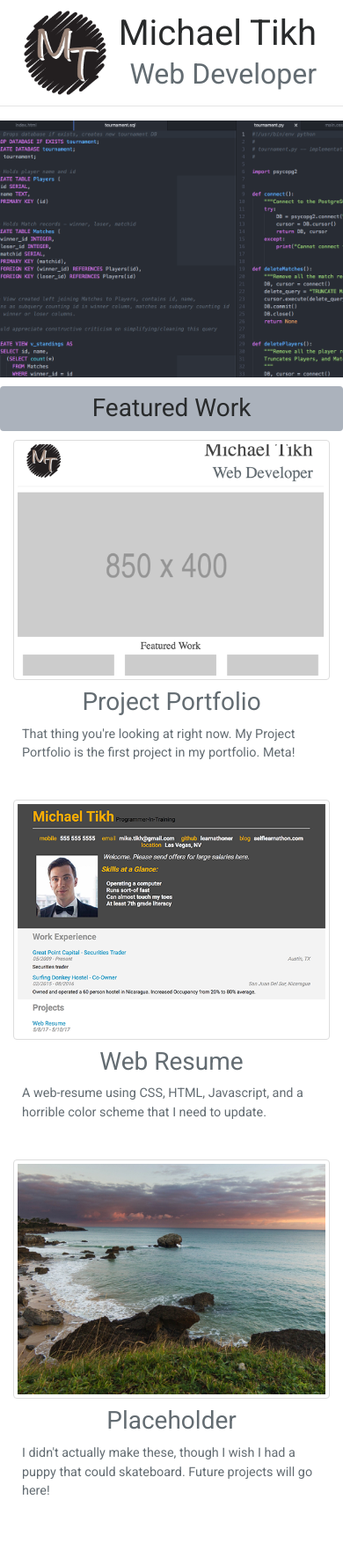
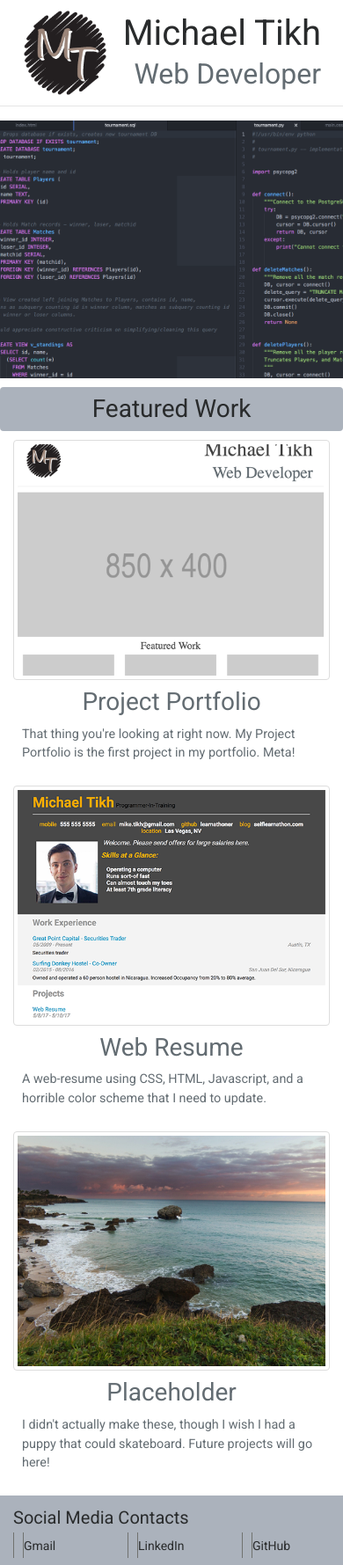
Before and after one commit to learnathoner/Portfolio, a website: page index.html in a window 390 px wide. Shown: the whole page at 88% size. Before the commit the page ends 1748 px from the top, so only its background shows below. Drawn offline with nearby package versions, Linux system fonts and the light colour scheme; a script that the page names is missing; a web font is replaced by a local one.

Commit message:
Revised for Bootstrap Container

```diff
--- a/css/main.css
+++ b/css/main.css
@@ -2,7 +2,16 @@
   border: 1px solid black;
 }*/
 
-body, html {
+@import url(http://weloveiconfonts.com/api/?family=zocial);
+
+/* zocial */
+[class*="zocial-"]:before {
+  font-family: "zocial", sans-serif;
+  font-size: 1.5rem;
+}
+
+body,
+html {
   margin: 0;
   padding: 0;
   width: 100%;
@@ -14,7 +23,7 @@ I decided to use 850px as my container width, so several media requests
 happen there - aligning header and featured-items with the container edge
 */
 body {
-  font-family: 'Roboto', sans-serif;
+  font-family: "Roboto", sans-serif;
   font-size: 16px;
   list-style: 1.2em;
   max-width: 850px;
@@ -28,6 +37,12 @@ h1, h2, h3, h4, h5 {
 
 p {
   padding: 10px;
+}
+
+ul {
+  list-style: none;
+  padding: 0;
+  margin: 0;
 }
 
 /* Remove container padding from HRs */
@@ -44,30 +59,23 @@ p {
 
 .header {
   padding: 10px;
-  display: -webkit-flex;
-  display: -ms-flex;
-  display: flex;
-  justify-content: space-between;
-  align-items: center;
-}
-
-.header-text {
-  margin-right: 5px;
-  text-align: right;
 }
 
 /* Extend header to edge of container once window > 850px */
 @media (min-width: 850px) {
   .header {
-    margin: 0 -15px 0 -15px;
-  }
-  .header-text {
-    margin-right: 0;
+    margin: 0 -30px 0 -30px;
   }
 }
 
-.header > .logo {
+.logo {
   max-height: 100px;
+}
+
+@media (min-width: 576px) {
+  .logo {
+    max-height: 115px;
+  }
 }
 
 #header-divider {
@@ -86,10 +94,14 @@ p {
 *
 */
 
+/* Compensate for the 15px padding on columns so main image extends to sides */
+#main-image-row {
+  margin: 0 -30px 0 -30px;
+}
+
 .main-image {
   max-height: 400px;
   width: 100%;
-
 }
 
 /*
@@ -98,7 +110,7 @@ p {
 *
 */
 
-.featured-header-container {
+#featured-header-row {
   margin: 10px -15px 10px -15px;
   padding-top: 10px;
   padding-bottom: 10px;
@@ -106,23 +118,72 @@ p {
 }
 
 @media (min-width: 576px) {
-  .featured-section-header {
+  .featured-header {
     font-size: 2.0rem;
   }
 }
 
 @media (min-width: 850px) {
-  .featured-items {
+  #featured-items-row {
     margin: 0 -30px 0 -30px;
   }
 }
 
+.featured-item {
+  margin-bottom: 0;
+}
+
 .featured-image {
-  max-width: 100%;
+  width: 100%;
 }
 
 .featured-item-heading {
   padding-top: 10px;
+}
+
+/*
+*
+* Footer
+*
+*/
+
+.footer {
+  background: #abb2bc;
+  padding: 10px 0;
+}
+
+#footer-heading-col {
+  padding-bottom: 5px;
+}
+
+#footer-heading {
+  font-size: 1.25rem;
+}
+
+.footer a {
+  color: #464eba;
+  font-size: 20px;
+  padding: 10px;
+  border-right: 1px solid #70726F;
+  transition: all .5s ease;
+}
+
+.footer a:first-child {
+  border-left: 1px solid #70726F;
+}
+
+.footer a:hover {
+  color: white;
+}
+
+@media(max-width: 575px) {
+  .footer a {
+    font-size: 16px;
+    padding: 5px;
+  }
+  .footer-icon-label {
+    font-size: 14px;
+  }
 }
 
 /*
--- a/index.html
+++ b/index.html
@@ -8,7 +8,7 @@
     <link rel="icon" href="images/logo.png">
     <!-- Bootstrap CSS -->
     <link rel="stylesheet" href="https://maxcdn.bootstrapcdn.com/bootstrap/4.0.0-alpha.6/css/bootstrap.min.css" integrity="sha384-rwoIResjU2yc3z8GV/NPeZWAv56rSmLldC3R/AZzGRnGxQQKnKkoFVhFQhNUwEyJ" crossorigin="anonymous">
-    <link rel="stylesheet" type="text/css" href="css/main.css">
+    <link rel="stylesheet" href="css/main.css">
     <link href="https://fonts.googleapis.com/css?family=Roboto" rel="stylesheet">
   </head>
   <body>
@@ -16,54 +16,57 @@
     <div class="container-fluid">
 
       <!-- Header -->
-      <header class="header">
+      <header class="header row d-flex justify-content-between align-items-center">
         <!-- Logo image -->
-          <img class="logo" src="images/logo.png" alt="portfolio logo">
+        <div id="logo-image-container" class="col-3">
+          <img class="logo" src="images/logo.png" alt="Mike's portfolio logo">
+        </div>
+        <div id="header-text-container" class="col-9 text-right">
           <!-- Large Name/Caption for < 576px -->
-        <div class="header-text-large hidden-xs-down header-text">
+          <div id="header-text-large" class="hidden-xs-down header-text">
             <h1 class="display-4">Michael Tikh<br>
             <small class="text-muted">Web Developer</small></h1>
           </div>
           <!-- Small Name/Caption for > 576px -->
-        <div class="header-text-small hidden-sm-up header-text">
+          <div id="header-text-small" class="hidden-sm-up header-text">
             <h1>Michael Tikh<br>
             <small class="text-muted">Web Developer</small></h1>
           </div>
+        </div>
       </header>
 
-      <hr class="line" id="header-divider">
+      <hr id="header-divider" class="line">
 
-      <!-- TODO: Ask when to use HTML5 tags and comments? -->
       <!-- Main section -->
       <main>
 
         <!-- Main Portfolio Image -->
-        <section class="main-image-container row">
-          <!-- TODO: Ask about imageMagick/grunt for multiple aspect ratios -->
-          <picture>
+        <section id="main-image-row" class="row">
+          <picture id="main-image-container" class="col">
             <source media="(min-width: 700px)" srcset="images/sql-project.png" />
-            <img class="main-image" src="images/sql-project-sm-med.png" alt="">
+            <img class="main-image" src="images/sql-project-sm-med.png" alt="Mike's SQL Tournament Database Project">
           </picture>
         </section>
 
         <!-- Featured Work -->
         <section class="featured">
           <!-- Featured Work Header -->
-          <section class="featured-header-container row rounded">
-            <div class="col-12 text-center">
-              <h3 class="featured-section-header">
+          <section id="featured-header-row" class="row rounded">
+            <div id="featured-header-col" class="col-12 text-center">
+              <h3 class="featured-header">
                 Featured Work
               </h3>
             </div>
           </section>
           <!-- Featured Work Items -->
-          <section class="featured-items row">
+          <!-- TODO: Ask about bootstrap CSS "justify-content" vs using in CSS -->
+          <section id="featured-items-row" class="row justify-content-center">
             <!-- Item 1 -->
-            <figure class="figure featured-item col-sm-12 col-md-6 col-lg-4">
+            <figure id="item-1" class="figure featured-item col-sm-12 col-md-6 col-lg-4">
               <picture>
                 <source media="(max-width: 767px)" srcset="images/website-project-sm.png" />
                 <source media="(min-width: 768px)" srcset="images/website-project-med-lg.png" />
-                <img class="featured-image img-thumbnail" src="images/website-project.png" alt="Portfolio Project">
+                <img class="featured-image img-thumbnail" src="images/website-project.png" alt="The current Portfolio Project">
               </picture>
               <figcaption class="figure-caption featured-caption">
                 <h3 class="featured-item-heading text-center">Project Portfolio</h3>
@@ -71,11 +74,11 @@
               </figcaption>
             </figure>
             <!-- Item 2 -->
-            <figure class="figure featured-item col-sm-12 col-md-6 col-lg-4">
+            <figure id="item-2" class="figure featured-item col-sm-12 col-md-6 col-lg-4">
               <picture>
                 <source media="(max-width: 767px)" srcset="images/resume-project-sm2x.png 2x, images/resume-project-sm.png" />
                 <source media="(min-width: 768px)" srcset="images/resume-project-med-lg.png" />
-                <img class="featured-img img-thumbnail" src="images/resume-project.png" alt="Resume Project">
+                <img class="featured-image img-thumbnail" src="images/resume-project.png" alt="A Web Resume Project">
               </picture>
               <figcaption class="figure-caption featured-caption">
                 <h3 class="featured-item-heading text-center">Web Resume</h3>
@@ -83,11 +86,11 @@
               </figcaption>
             </figure>
             <!-- Item 3 -->
-            <figure class="figure featured-item col-sm-12 col-md-6 col-lg-4">
+            <figure id="item-3" class="figure featured-item col-sm-12 col-md-6 col-lg-4">
               <picture>
                 <source media="(max-width: 767px)" srcset="images/placeholder-sm.jpeg" />
                 <source media="(min-width: 768px)" srcset="images/placeholder-med-lg.jpeg" />
-                <img class="featured-img img-thumbnail" src="http://placekitten.com/200/300" alt="Future Projects here">
+                <img class="featured-image img-thumbnail" src="http://placekitten.com/200/300" alt="Future Projects go here">
               </picture>
               <figcaption class="figure-caption featured-caption">
                 <h3 class="featured-item-heading text-center">Placeholder</h3>
@@ -95,10 +98,38 @@
               </figcaption>
             </figure>
           </section>
-        <!-- close sections Featured and Content -->
         </section>
       </main>
     </div>
+    <footer class="footer">
+      <div id="footer-container" class="container">
+        <div id="footer-row" class="row justify-content-center">
+          <div id="footer-heading-col" class="col-12 text-sm-center">
+            <span id="footer-heading">
+              Social Media Contacts
+            </span>
+          </div>
+          <div class="footer-social-icon col-4">
+            <a href="mailto:mike.tikh@gmail.com" class="zocial-gmail"></a>
+            <span class="footer-icon-label">
+              Gmail
+            </span>
+          </div>
+          <div class="footer-social-icon col-4">
+            <a href="https://www.linkedin.com/in/michael-tikh-9b53a08/" class="zocial-linkedin"></a>
+            <span class="footer-icon-label">
+              LinkedIn
+            </span>
+          </div>
+          <div class="footer-social-icon col-4">
+            <a href="https://github.com/learnathoner/" class="zocial-github"></a>
+            <span class="footer-icon-label">
+              GitHub
+            </span>
+          </div>
+        </div>
+      </div>
+    </footer>
     <!-- Grunt livereload -->
     <script src="http://localhost:35729/livereload.js"></script>
     <!-- jQuery first, then Tether, then Bootstrap JS. -->
```
Also changed, not shown: gruntfile.js (+12 -3 lines). Lines whose indentation alone changed are shown as unchanged.
